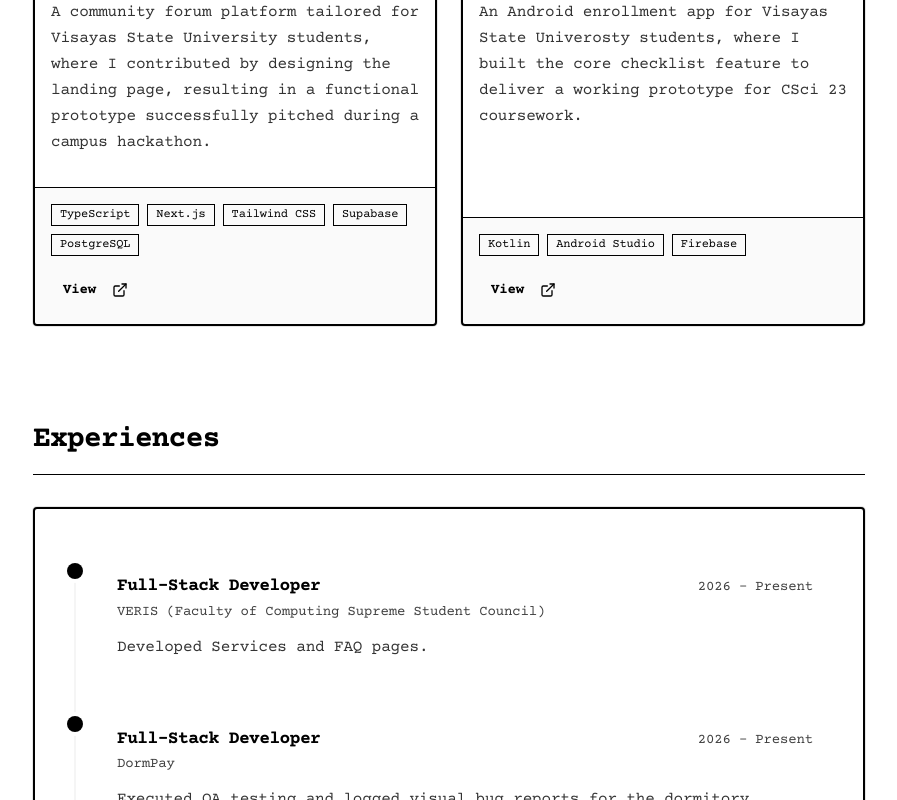
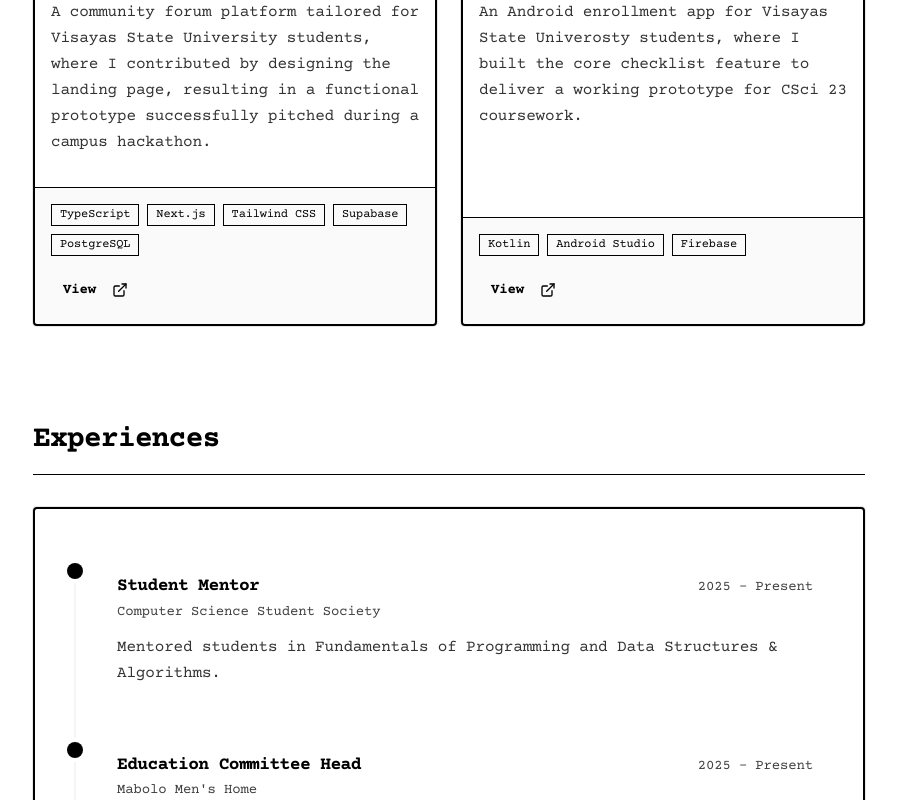
Before and after one commit to kindocarloo/gian-portfolio, a Next.js app: page / in a window 1280 px wide. Shown: the part 2000-2800 px from the top of the page, without its empty margins (191-1088 px from the left). Built offline with nearby package versions, Linux system fonts and the light colour scheme.

Commit message:
chore: remove repeat data

```diff
--- a/features/experience/data.ts
+++ b/features/experience/data.ts
@@ -6,18 +6,6 @@ export interface Experience {
 }
 
 export const experiencesData: Experience[] = [
-  {
-    title: "Full-Stack Developer",
-    organization: "VERIS (Faculty of Computing Supreme Student Council)",
-    duration: "2026 - Present",
-    description: "Developed Services and FAQ pages.",
-  },
-  {
-    title: "Full-Stack Developer",
-    organization: "DormPay",
-    duration: "2026 - Present",
-    description: "Executed QA testing and logged visual bug reports for the dormitory finance management system.",
-  },
   {
     title: "Student Mentor",
     organization: "Computer Science Student Society",
--- a/features/skills/data.ts
+++ b/features/skills/data.ts
@@ -37,11 +37,6 @@ export const skillsData: SkillCategory[] = [
       "Arduino",
       "Git",
       "Figma",
-      "GitHub",
-      "Anti-Gravity",
-      "Android Studio",
-      "Vercel",
-      "Jupyter Notebook"
     ],
   }
 ];
```
